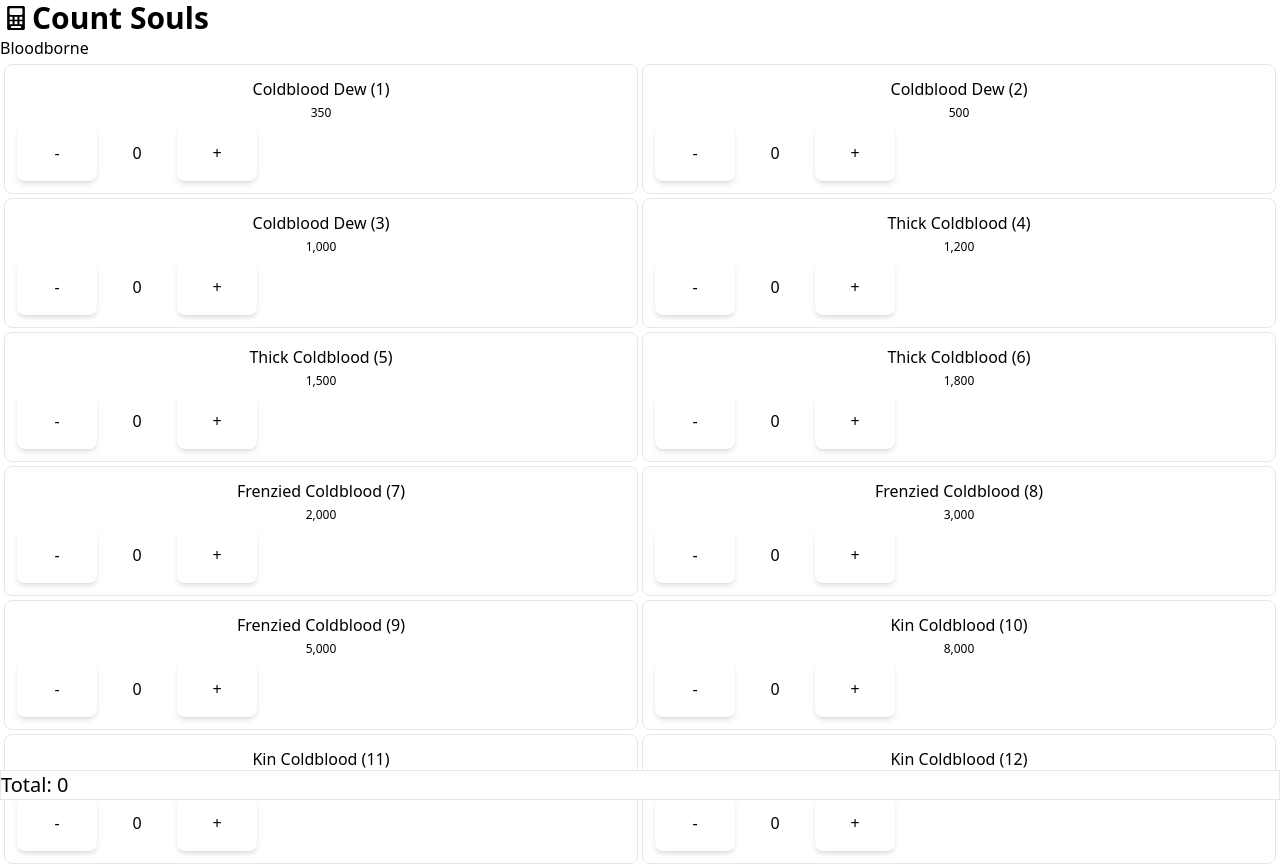
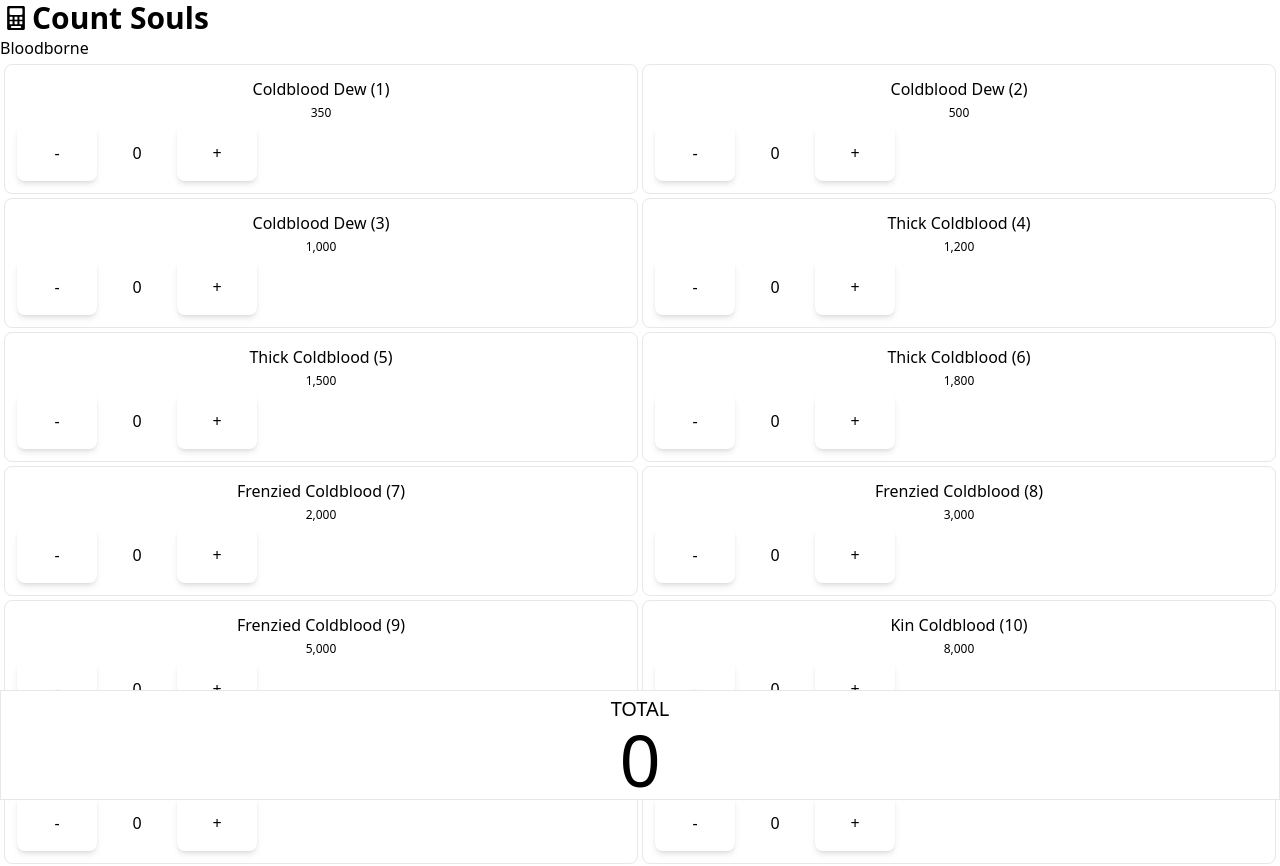
Before and after one commit to ElmarTalibzade/count-souls, a SvelteKit app: page /bb in a window 1280 px wide. Shown: the top 866 px of the page. Built offline with nearby package versions, Linux system fonts and the light colour scheme.

Commit message:
Redesigned soul summary div

```diff
--- a/src/components/common/calculator.svelte
+++ b/src/components/common/calculator.svelte
@@ -58,8 +58,11 @@
   {/each}
 </div>
 
-<div class="h-{soulSummaryHeight} w-full bg-white inset-x-0 bottom-0 fixed border">
-  <div class="text-xl">
-    Total: {soulsTotal.toLocaleString()}
+<div
+  class="h-{soulSummaryHeight} w-full bg-white inset-x-0 bottom-0 fixed border p-1 flex flex-col justify-center items-center"
+>
+  <p class="text-xl uppercase">Total</p>
+  <div class="text-7xl">
+    {soulsTotal.toLocaleString()}
   </div>
 </div>
```
